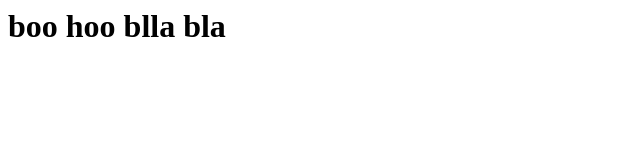
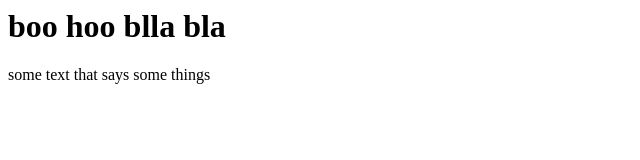
Before and after one commit to robcanning/quicktest, a plain HTML site: page index.html in a window 1280 px wide. Shown: the whole page, without its empty margins (0-640 px from the left). Drawn offline with Linux system fonts and the light colour scheme.

Commit message:
added some text to the index h1 p

```diff
--- a/index.html
+++ b/index.html
@@ -1,5 +1,6 @@
 <html>
     <body>
         <h1>boo hoo blla bla</h1>
+        <p>some text that says some things</p>
     </body>
 </html>
```
